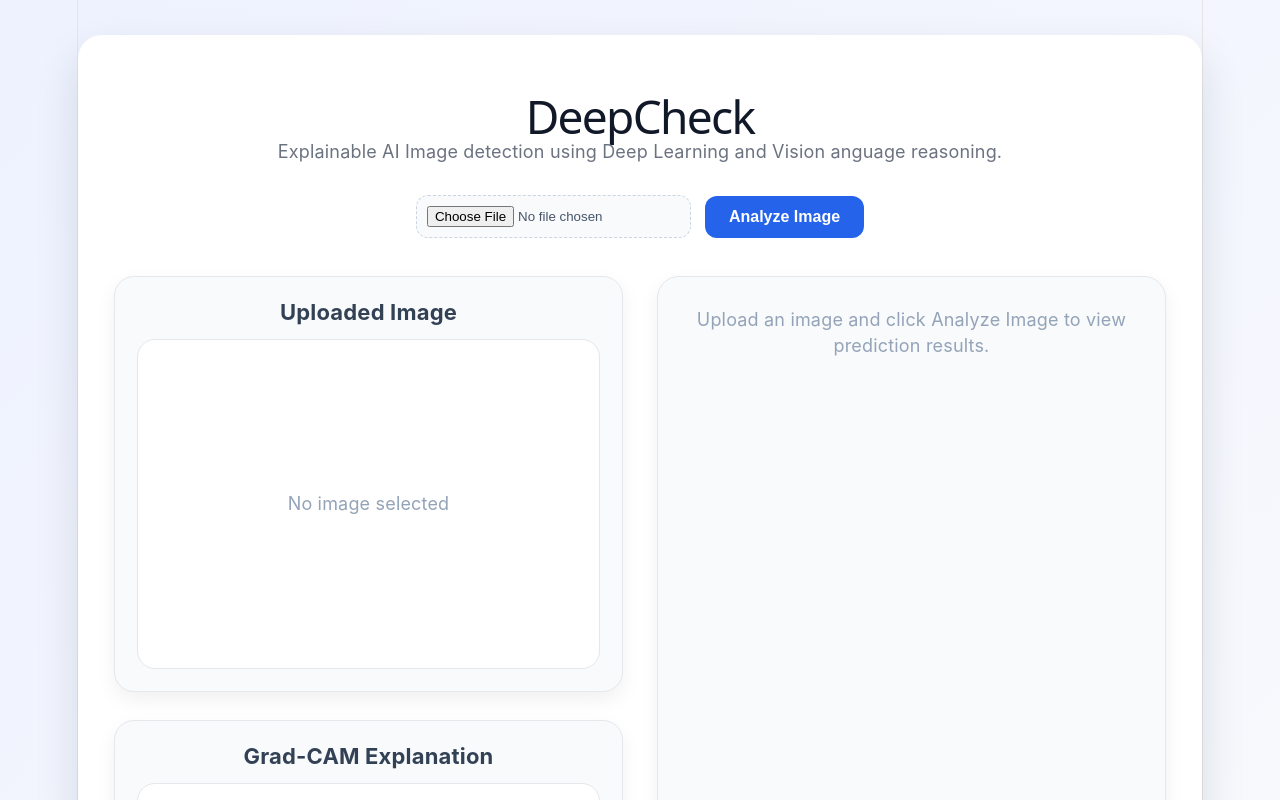
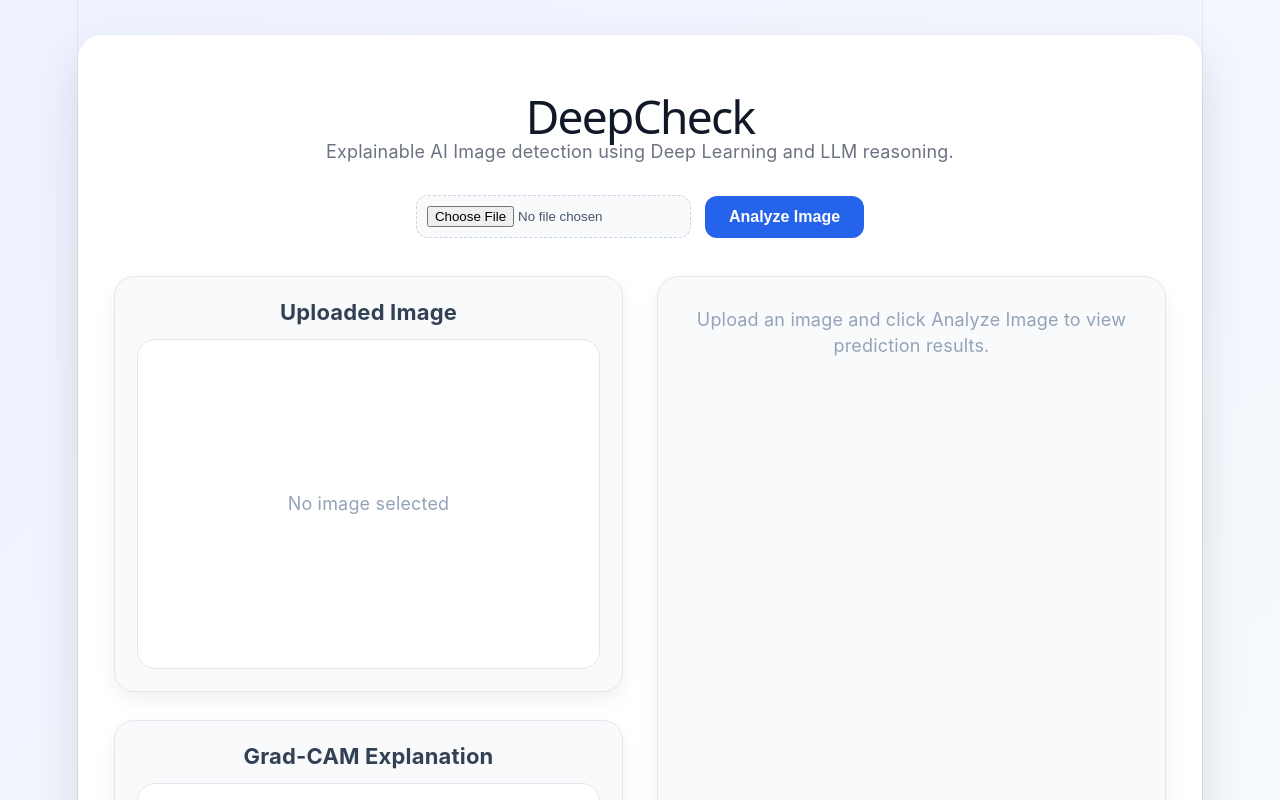
Before and after one commit to NishantSagar12345/AiImageDetection, a React (Vite) app in the folder Frontend/ai-image-detector/: page / in a window 1280 px wide. Shown: the top 800 px of the page. Built offline with nearby package versions, Linux system fonts and the light colour scheme.

Commit message:
testing automated pipeline7

```diff
--- a/Frontend/ai-image-detector/src/App.jsx
+++ b/Frontend/ai-image-detector/src/App.jsx
@@ -66,7 +66,7 @@ function App() {
 
       <p className="subtitle">
         Explainable AI Image detection using Deep Learning and
-        Vision anguage reasoning.
+        LLM reasoning.
       </p>
 
       <div className="upload-box">
```
